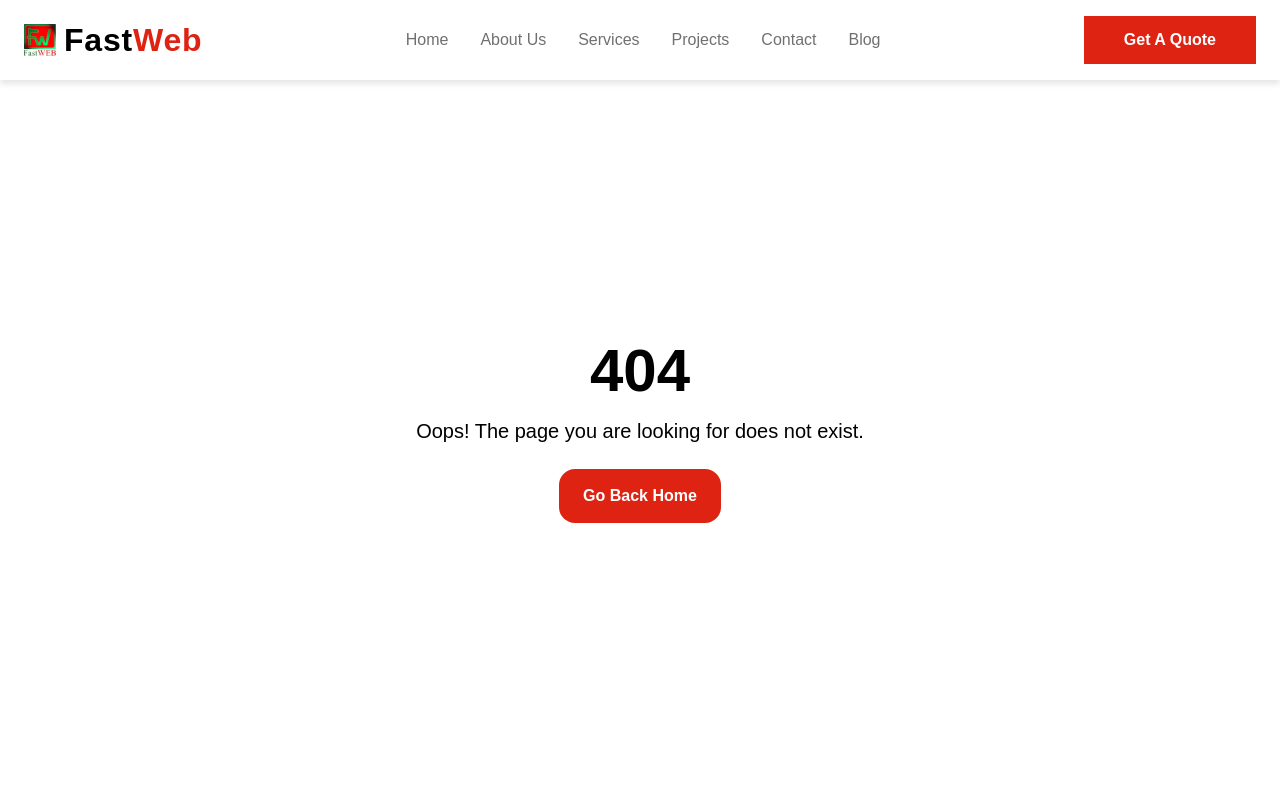
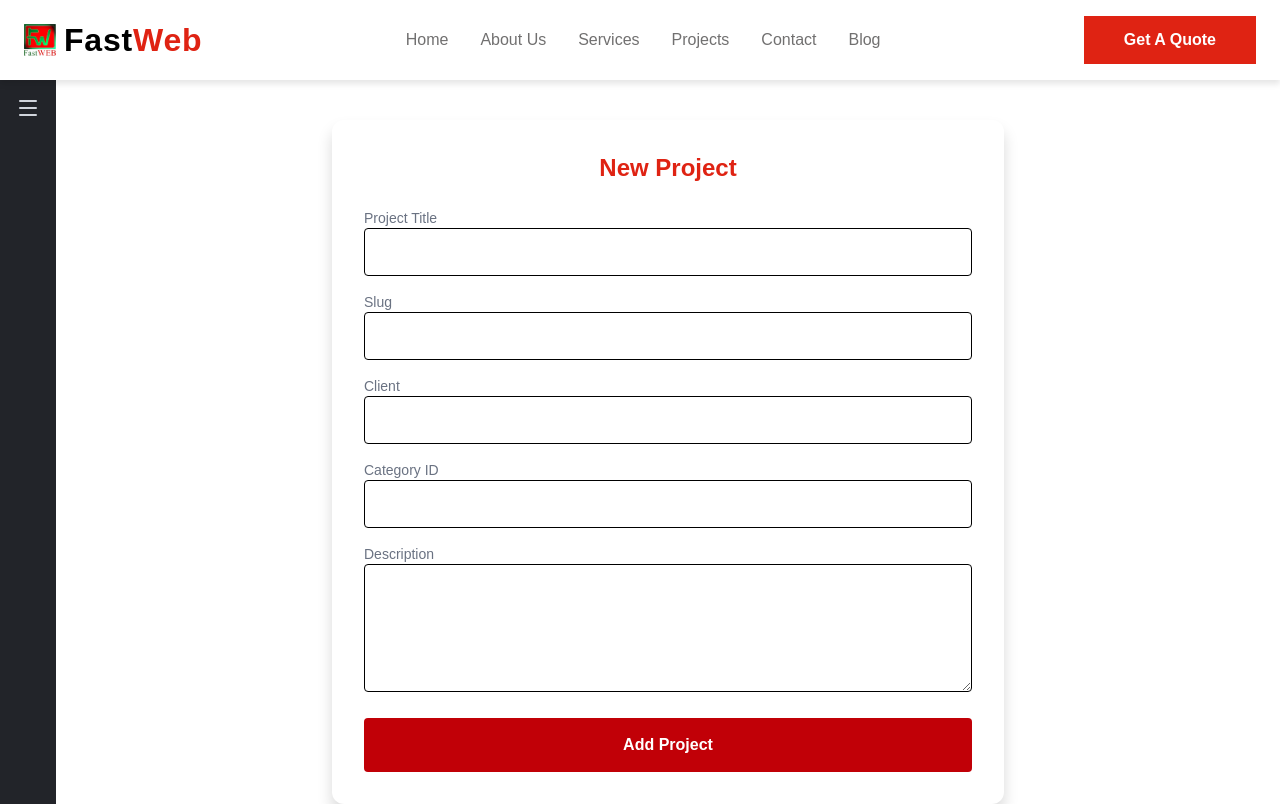
Before and after one commit to fastweb-cm/company-website, a React (Vite) app in the folder app/: page /admin/add-project in a window 1280 px wide. Shown: the top 804 px of the page. Built offline with nearby package versions, Linux system fonts and the light colour scheme; the HTML template or start-up script is replaced by a standard one.

Commit message:
saving progress

```diff
--- a/app/package.json
+++ b/app/package.json
@@ -13,6 +13,7 @@
     "@emailjs/browser": "^4.4.1",
     "@emotion/react": "^11.14.0",
     "@emotion/styled": "^11.14.1",
+    "@hookform/resolvers": "^5.2.2",
     "@mui/icons-material": "^7.3.5",
     "@mui/material": "^7.3.5",
     "@tailwindcss/vite": "^4.1.16",
@@ -25,11 +26,13 @@
     "react": "^19.1.1",
     "react-countup": "^6.5.3",
     "react-dom": "^19.2.0",
+    "react-hook-form": "^7.71.2",
     "react-icons": "^5.5.0",
     "react-router-dom": "^7.9.4",
     "react-toastify": "^11.0.5",
     "swiper": "^12.0.3",
-    "tailwindcss": "^4.1.16"
+    "tailwindcss": "^4.1.16",
+    "zod": "^4.3.6"
   },
   "devDependencies": {
     "@eslint/js": "^9.36.0",
--- a/app/src/components/router.jsx
+++ b/app/src/components/router.jsx
@@ -28,6 +28,8 @@ import Projects from "../pages/Projects";
 import Team from "../pages/Team";
 import Testimonials from "../pages/Testimonials";
 
+
+import AddProject from "../pages/AddProject";
 
 
 const router = createBrowserRouter([
@@ -66,6 +68,7 @@ const router = createBrowserRouter([
       {path: "projects", element: <Projects />},
       {path: "team", element: <Team />},
       {path: "testimonials", element: <Testimonials />},
+      {path: "add-project", element: <AddProject />},
     ],
   }
 ]);
--- /dev/null
+++ b/app/src/pages/AddProject.jsx
@@ -0,0 +1,69 @@
+import React from 'react';
+import { useForm } from "react-hook-form";
+import { zodResolver } from "@hookform/resolvers/zod";
+import { projectSchema } from '../schemas/projectSchema';
+import button from '../components/Button';
+
+const AddProject = () => {
+  const { register, handleSubmit, formState: { errors } } = useForm({
+    resolver: zodResolver(projectSchema),
+  });
+
+  const onSubmit = (data) => {
+    console.log("Success! Base Project Data:", data);
+  };
+
+  return (
+    <div className="max-w-2xl mx-auto p-8 bg-white shadow-lg rounded-xl my-10">
+      <h1 className="text-2xl font-bold mb-6 text-primary text-center">New Project</h1>
+
+      <form onSubmit={handleSubmit(onSubmit)} className="space-y-4">
+
+        {/* Title */}
+        <div>
+          <label className="block text-sm font-medium text-gray-500">Project Title</label>
+          <input {...register("title")} type="text" className="w-full border p-2 rounded text-black" />
+          {errors.title && <p className="text-red-500 text-xs">{errors.title.message}</p>}
+        </div>
+
+        {/* Slug */}
+        <div>
+          <label className="block text-sm font-medium text-gray-500">Slug</label>
+          <input {...register("slug")} type="text" className="w-full border p-2 rounded text-black" />
+          {errors.slug && <p className="text-red-500 text-xs">{errors.slug.message}</p>}
+        </div>
+
+        {/* Client */}
+        <div>
+          <label className="block text-sm font-medium text-gray-500">Client</label>
+          <input {...register("client")} type="text" className="w-full border p-2 rounded text-black" />
+          {errors.client && <p className="text-red-500 text-xs">{errors.client.message}</p>}
+        </div>
+
+        {/* Category (Number) */}
+        <div>
+          <label className="block text-sm font-medium text-gray-500">Category ID</label>
+          <input
+            {...register("category", { valueAsNumber: true })}
+            type="number"
+            className="w-full border p-2 rounded text-black"
+          />
+          {errors.category && <p className="text-red-500 text-xs">{errors.category.message}</p>}
+        </div>
+
+        {/* Description */}
+        <div>
+          <label className="block text-sm font-medium text-gray-500">Description</label>
+          <textarea {...register("description")} className="w-full border p-2 rounded h-32 text-black" />
+          {errors.description && <p className="text-red-500 text-xs">{errors.description.message}</p>}
+        </div>
+
+        <button type="submit" className="w-full bg-red-700 text-white p-3 rounded font-bold hover:bg-red-800">
+            Add Project
+        </button>
+      </form>
+    </div>
+  );
+};
+
+export default AddProject;
--- /dev/null
+++ b/app/src/schemas/projectSchema.js
@@ -0,0 +1,19 @@
+import { z } from "zod";
+
+export const projectSchema = z.object({
+  title: z.string().min(1, "Title is required"),
+  slug: z.string().min(1, "Slug is required"),
+  description: z.string().min(10, "Description must be at least 10 characters"),
+  category: z.number().int().nonnegative("Category is required"),
+  image: z.string().url("Invalid image URL"),
+  client: z.string().min(1, "Client name is required"),
+  demo_link: z.string().url("Must be a valid URL").or(z.literal("")),
+
+  /* The "Accounts" list (Array of objects)
+  projectaccounts: z.array(
+    z.object({
+      role: z.string().min(1, "Role is required"),
+      password: z.string().min(1, "Password is required"),
+    })
+  ).min(1, "Add at least one account"),*/
+});
```
Also changed, not shown: 2 other files (tests, documents, lock files or other folders).
